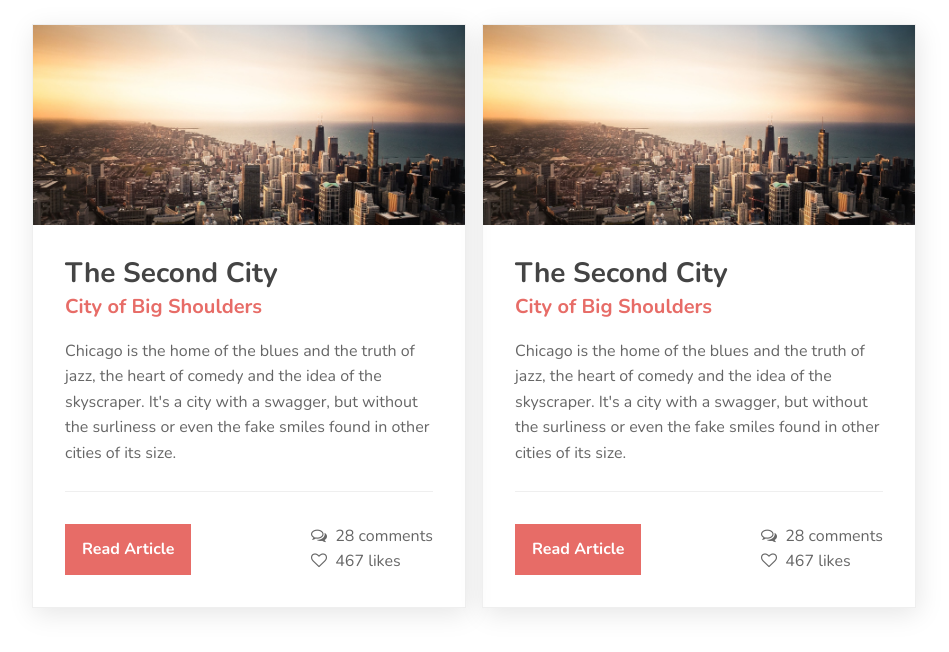
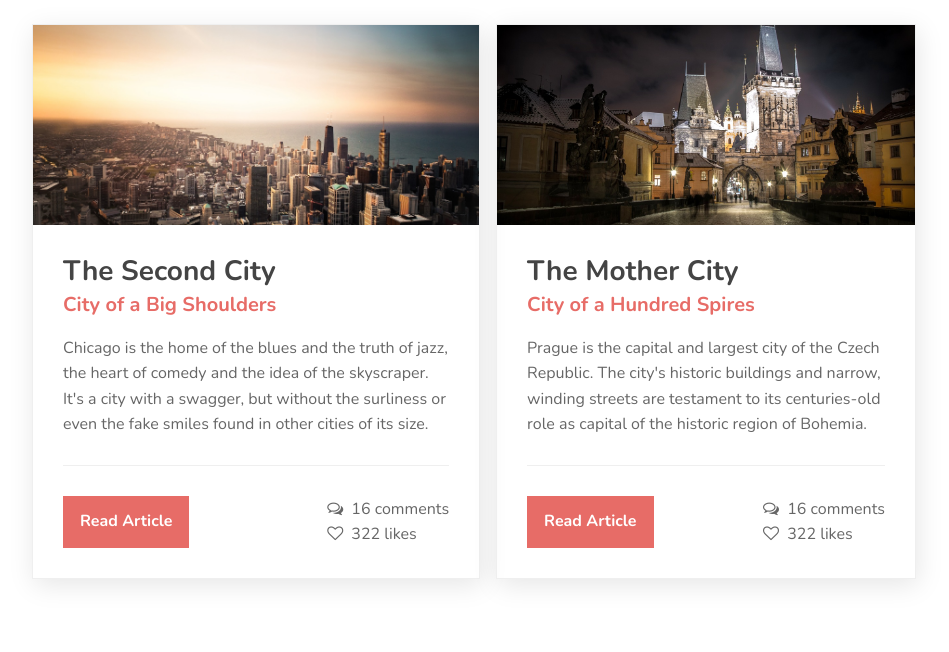
Before and after one commit to taniarascia/card, a website: page docs/index.html in a window 1280 px wide. Shown: the whole page, without its empty margins (166-1115 px from the left). Drawn offline with nearby package versions, Linux system fonts and the light colour scheme.

Commit message:
Fixing problems

```diff
--- a/docs/index.html
+++ b/docs/index.html
@@ -6,7 +6,7 @@
   <meta http-equiv="x-ua-compatible" content="ie=edge">
   <meta name="viewport" content="width=device-width, initial-scale=1">
 
-  <title></title>
+  <title>Card</title>
 
   <link rel="stylesheet" href="https://fonts.googleapis.com/css?family=Nunito:400,700">
   <link rel="stylesheet" href="https://cdnjs.cloudflare.com/ajax/libs/font-awesome/4.7.0/css/font-awesome.css">
@@ -16,19 +16,20 @@
 <body>
 
   <div class="container">
+    <div class="flex-container">
 
-    <div class="flex-container">
 
       <div class="card">
         <div class="card-image" style="background-image: url(images/chicago.jpg)"></div>
         <div class="card-content">
 
           <h1>The Second City</h1>
-          <div class="subtitle">City of Big Shoulders</div>
+          <div class="subtitle">City of a Big Shoulders</div>
           <p>Chicago is the home of the blues and the truth of jazz, the heart of comedy and the idea of the skyscraper. It's
             a city with a swagger, but without the surliness or even the fake smiles found in other cities of its size.</p>
 
           <div class="card-details">
+            <div class="card-details-inner">
               <div class="read-more">
                 <a class="button" href="#!">Read Article</a>
               </div>
@@ -36,14 +37,15 @@
                 <div class="comments">
                   <a href="#!">
                     <i class="fa fa-comments-o"></i>
-                  28 comments
+                    16 comments
                   </a>
                 </div>
                 <div class="likes">
                   <a href="#!">
                     <i class="fa fa-heart-o"></i>
-                  467 likes
+                    322 likes
                   </a>
+                </div>
               </div>
             </div>
           </div>
@@ -51,15 +53,16 @@
       </div>
 
       <div class="card">
-        <div class="card-image" style="background-image: url(images/chicago.jpg)"></div>
+        <div class="card-image" style="background-image: url(images/prague.jpg)"></div>
         <div class="card-content">
 
-          <h1>The Second City</h1>
-          <div class="subtitle">City of Big Shoulders</div>
-          <p>Chicago is the home of the blues and the truth of jazz, the heart of comedy and the idea of the skyscraper. It's
-            a city with a swagger, but without the surliness or even the fake smiles found in other cities of its size.</p>
+          <h1>The Mother City</h1>
+          <div class="subtitle">City of a Hundred Spires</div>
+          <p>Prague is the capital and largest city of the Czech Republic. The city's historic buildings and narrow, winding
+            streets are testament to its centuries-old role as capital of the historic region of Bohemia.</p>
 
           <div class="card-details">
+            <div class="card-details-inner">
               <div class="read-more">
                 <a class="button" href="#!">Read Article</a>
               </div>
@@ -67,14 +70,15 @@
                 <div class="comments">
                   <a href="#!">
                     <i class="fa fa-comments-o"></i>
-                  28 comments
+                    16 comments
                   </a>
                 </div>
                 <div class="likes">
                   <a href="#!">
                     <i class="fa fa-heart-o"></i>
-                  467 likes
+                    322 likes
                   </a>
+                </div>
               </div>
             </div>
           </div>
@@ -82,9 +86,6 @@
       </div>
 
     </div>
-
-  </div>
-
   </div>
 
 </body>
--- a/gulpfile.js
+++ b/gulpfile.js
@@ -15,7 +15,7 @@ gulp.task('workflow', function () {
             browsers: ['last 2 versions'],
             cascade: false
         }))
-        .pipe(gulp.dest('./dist/css/')) // unminified
+        .pipe(gulp.dest('./docs/css/')) // unminified
         .pipe(cssnano({
             zindex: false
         }))
--- a/src/scss/main.scss
+++ b/src/scss/main.scss
@@ -1,8 +1,6 @@
   // Testing
   $primary: #E76C67;
   $border: #efefef;
-    $padding-mobile: 1.5rem;
-    $padding-desktop: 2rem;
   * {
     &::before,
     &::after {
@@ -12,6 +10,7 @@
 
   html {
     -webkit-font-smoothing: antialiased;
+    -moz-osx-font-smoothing: grayscale;
     color: #444444;
     font-family: 'Nunito', sans-serif;
     line-height: 1.6;
@@ -30,7 +29,7 @@
   .container {
     max-width: 900px;
     margin: 0 auto;
-      padding: 0 1rem;
+    padding: 0 15px;
   }
 
   @media screen and (min-width: 800px) {
@@ -41,9 +40,10 @@
 
   .card {
     border: 1px solid $border;
-      margin: 1rem 0;
+    margin: 15px 0;
     box-shadow: 2px 6px 25px rgba(0, 0, 0, 0.1);
     transition: all .3s ease;
+    position: relative;
     &:hover {
       box-shadow: 2px 6px 30px rgba(0, 0, 0, 0.2);
     }
@@ -53,11 +53,11 @@
       line-height: 1.2;
     }
     p {
-        margin: 0;
+      margin: 0 0 30px;
       color: #666666;
     }
     .subtitle {
-        margin: 0 0 1rem;
+      margin: 0 0 15px;
       font-size: 1.25rem;
       font-weight: 700;
       color: $primary;
@@ -69,20 +69,27 @@
       background-repeat: no-repeat;
     }
     .card-content {
-        padding: $padding-mobile;
+      padding: 30px 30px 110px;
     }
     .card-details {
+      position: absolute;
+      width: 100%;
+      bottom: 0;
+      left: 0;
+    }
+    .card-details-inner {
+      border-top: 1px solid $border;
+      margin: 0 30px;
+      padding: 30px 0;
       display: flex;
       justify-content: space-between;
       align-items: center;
-        border-top: 1px solid $border;
-        margin-top: $padding-mobile;
-        padding-top: $padding-mobile;
+    }
     .options {
       a {
         color: #666666;
         &:hover {
-              color: #333333;
+          color: #222222;
         }
       }
       .fa {
@@ -90,17 +97,10 @@
       }
     }
   }
-    }
 
   @media screen and (min-width: 800px) {
     .card {
       margin: .5rem;
-        .card-content {
-          padding: $padding-desktop;
-        }
-        .card-details {
-          padding-top: $padding-desktop;
-        }
     }
   }
 
```
Also changed, not shown: docs/css/main.css, docs/css/main.min.css, 2 other files. Lines whose indentation alone changed are shown as unchanged.
